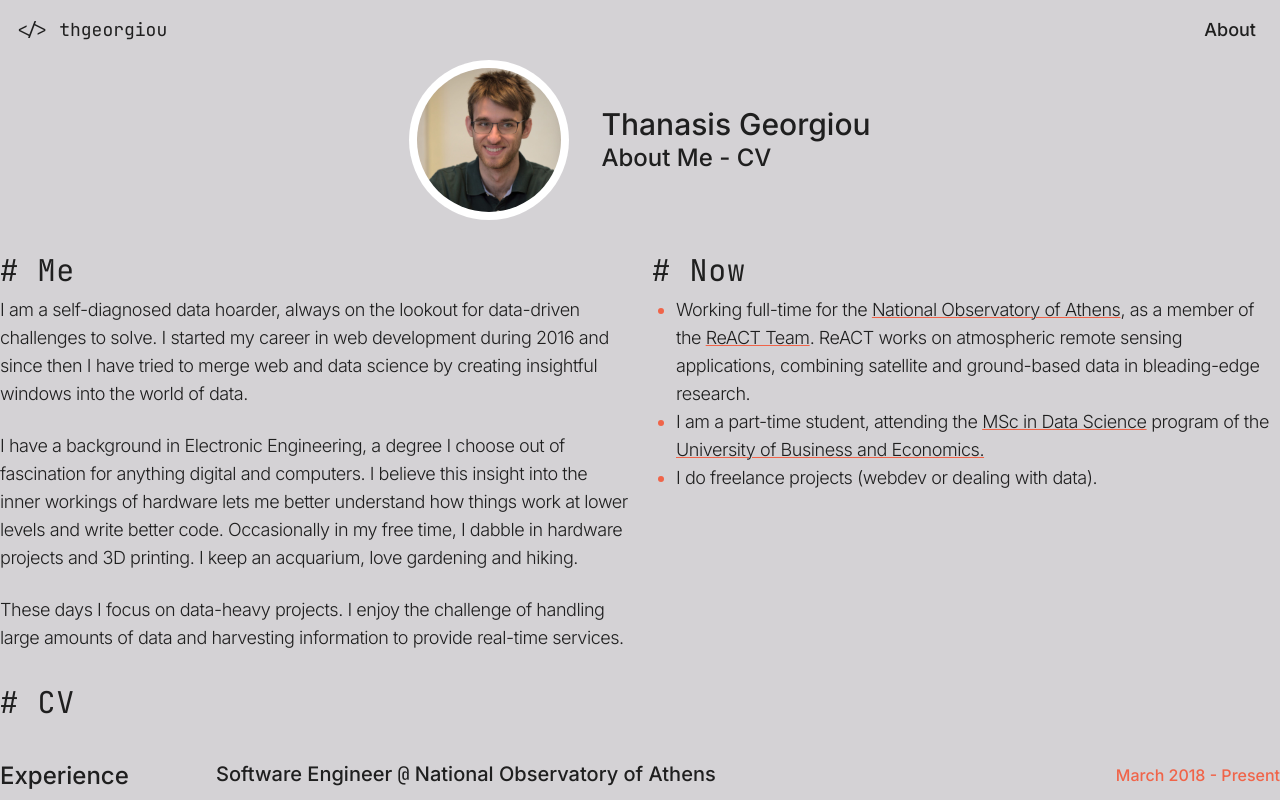
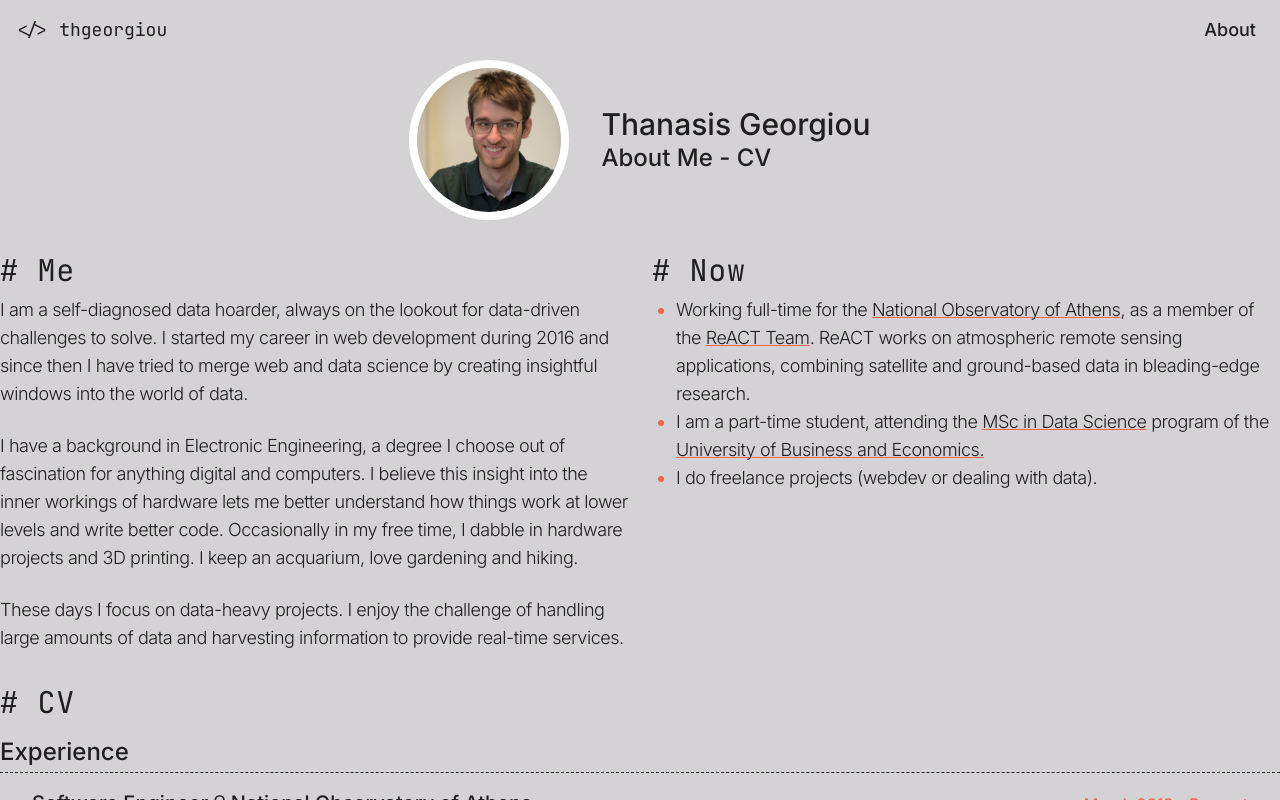
Before and after one commit to thgeorgiou/personal-website, a Vue app: page /about in a window 1280 px wide. Built offline with nearby package versions, Linux system fonts and the light colour scheme.

Commit message:
Redesign CV section

```diff
--- a/src/components/AboutCard.vue
+++ b/src/components/AboutCard.vue
@@ -15,9 +15,7 @@ const props = defineProps({
 </script>
 
 <template>
-  <div
-    class="w-full pb-4 border-b border-b-gray-dark dark:border-b-gray-lighter border-dashed last:border-0"
-  >
+  <div class="pb-4">
     <div class="flex flex-row flex-wrap items-baseline">
       <h1 class="text-xl mr-auto">
         {{ props.title }}
--- a/src/components/AboutPublication.vue
+++ b/src/components/AboutPublication.vue
@@ -8,7 +8,7 @@ const props = defineProps({
 </script>
 
 <template>
-  <div class="w-full pb-4 border-b border-b-gray-dark dark:border-b-gray-lighter border-dashed">
+  <div class="w-full pb-4">
     <div class="flex flex-row flex-nowrap">
       <h1 class="text-xl max-w-[80%] mr-auto">{{ props.title }}</h1>
       <h2 class="text-primary">{{ props.type }} - {{ props.year }}</h2>
--- a/src/components/AboutSection.vue
+++ b/src/components/AboutSection.vue
@@ -5,11 +5,11 @@ const props = defineProps({
 </script>
 
 <template>
-  <div
-    class="grid grid-cols-6 gap-4 border-b border-b-gray-dark dark:border-b-gray-lighter border-dashed py-8 last:border-0"
-  >
-    <h2 class="block text-2xl">{{ props.title }}</h2>
-    <div class="col-span-5 space-y-8">
+  <div class="py-2 last:border-0">
+    <h2
+      class="block text-2xl mb-4 pb-1 border-b border-b-gray-dark dark:border-b-gray-lighter border-dashed"
+    >{{ props.title }}</h2>
+    <div class="px-8 space-y-8">
       <slot />
     </div>
   </div>
--- a/src/pages/about.vue
+++ b/src/pages/about.vue
@@ -107,6 +107,7 @@ import AboutPublication from '../components/AboutPublication.vue';
     </AboutSection>
 
     <AboutSection title="Skills">
+      <div class="flex flex-row space-x-8">
         <AboutCard title="Programming">
           <AboutList class="text-lg mt-2">
             <AboutListItem>Javascript, Typescript, Node.JS</AboutListItem>
@@ -123,6 +124,7 @@ import AboutPublication from '../components/AboutPublication.vue';
             <AboutListItem>Gitlab CI</AboutListItem>
           </AboutList>
         </AboutCard>
+      </div>
     </AboutSection>
 
     <AboutSection title="Academic Publications">
```
Lines whose indentation alone changed are shown as unchanged.
